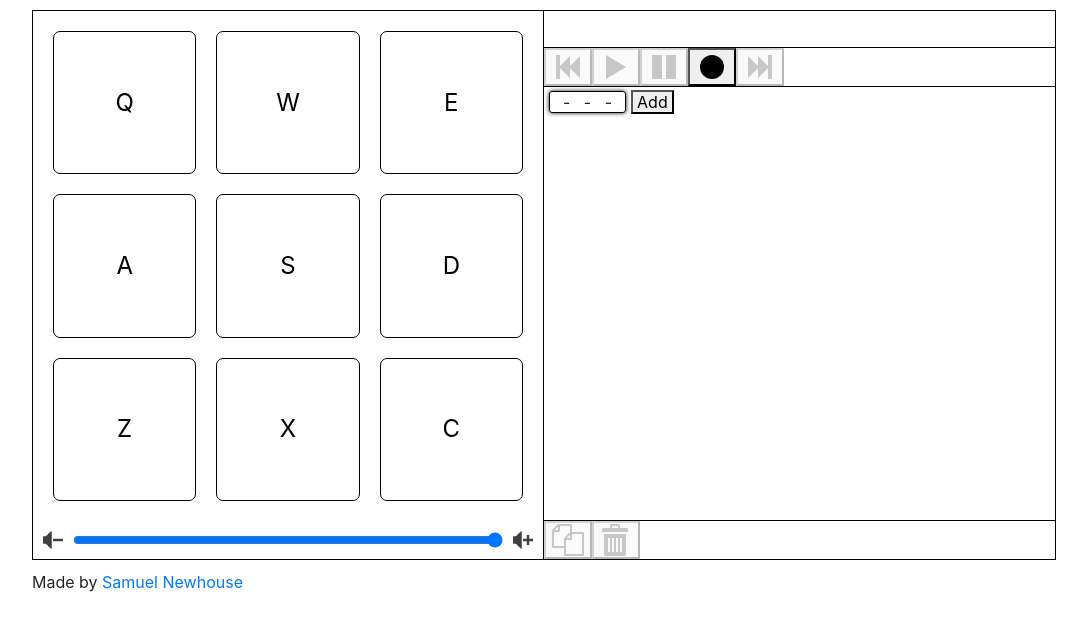
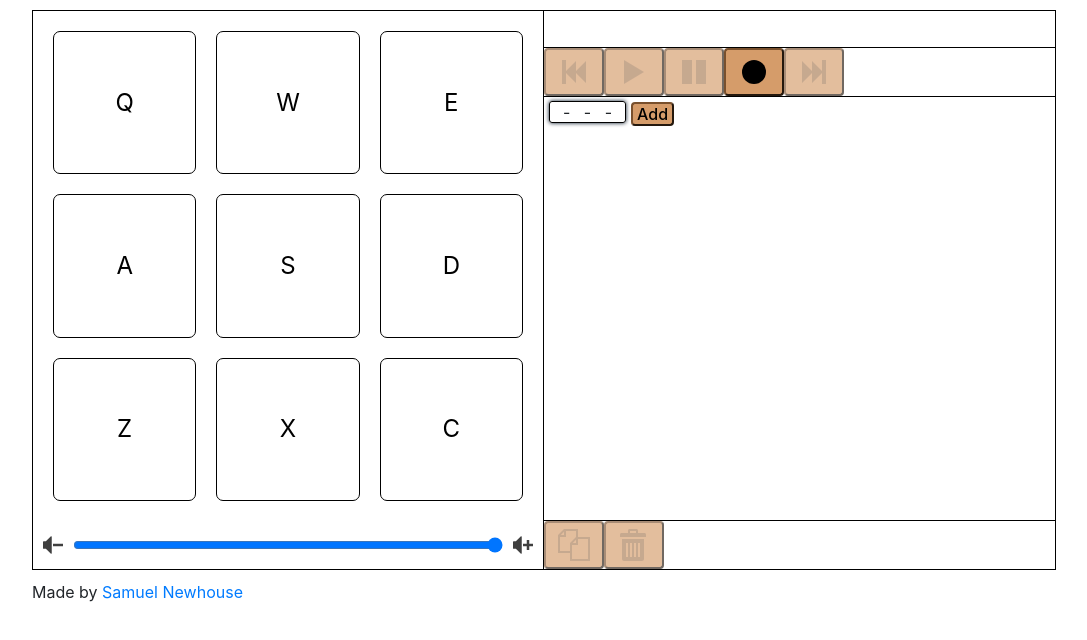
Before and after one commit to SamuelNewhouse/drum-machine, a React (Create React App) app: page / in a window 1280 px wide. Shown: the top 640 px of the page, without its empty margins (96-1183 px from the left). Built offline with nearby package versions, Linux system fonts and the light colour scheme.

Commit message:
Add and modify bootstrap btn style

```diff
--- a/src/Components/AddEntry.js
+++ b/src/Components/AddEntry.js
@@ -7,7 +7,7 @@ const AddEntry = ({ classes, name, delay, isBeingEdited, onMouseDown, startEdit
   return (
     <div className={classes} onMouseDown={onMouseDown}>
       <span className="info">{name} - {delay}</span>
-      <button type="button" className="edit" onClick={startEdit}>Add</button>
+      <button type="button" className="edit btn" onClick={startEdit}>Add</button>
       {isBeingEdited && <EntryForm/>}
     </div>
   )
--- a/src/Components/Button.js
+++ b/src/Components/Button.js
@@ -2,7 +2,7 @@ import React from 'react';
 
 const Button = ({ onMouseDown, alt, src, disabled }) => {
   return (
-    <button type="button" className="record-button" onMouseDown={onMouseDown} disabled={disabled}>
+    <button type="button" className="record-button btn" onMouseDown={onMouseDown} disabled={disabled}>
       <img alt={alt} src={src}></img>
     </button>
   )
--- a/src/Components/EntryForm.js
+++ b/src/Components/EntryForm.js
@@ -39,8 +39,8 @@ class EntryForm extends Component {
           <label htmlFor="delay">Delay</label>
           <input type="number" className="form-control" id="delay" min="0" max="3600000" step="1" defaultValue={delay}></input>
         </div>
-        <input type="submit" value="Save"></input>
-        <button type="button" onClick={exitEditMode} >Cancel</button>
+        <input className="btn" type="submit" value="Save"></input>
+        <button className="btn" type="button" onClick={exitEditMode} >Cancel</button>
       </form>
     )
   }
--- a/src/Components/RecordEntry.js
+++ b/src/Components/RecordEntry.js
@@ -7,8 +7,8 @@ const RecordEntry = ({ componentPosition, classes, name, delay, isBeingEdited, o
   return (
     <div className={classes} onMouseDown={onMouseDown}>
       <span className="info">{name} - {delay}</span>
-      <button type="button" className="edit" onClick={startEdit}>Edit</button>
-      <button type="button" className="delete" onClick={() => deleteEntry(componentPosition)}>X</button>
+      <button type="button" className="edit btn" onClick={startEdit}>Edit</button>
+      <button type="button" className="delete btn" onClick={() => deleteEntry(componentPosition)}>X</button>
       {isBeingEdited && <EntryForm/>}
     </div>
   )
--- a/src/index.scss
+++ b/src/index.scss
@@ -49,6 +49,30 @@ $black: #000;
   *:first-child {
     grid-row: 1 / 1;
     grid-column: 1 / 1;
+  }
+}
+
+
+.btn {
+  transition: all .15s ease-in-out;
+  font-weight: 500;
+  color: #000;
+  background: $orange;
+  border: 2px outset $brown;
+
+  &:hover:not(:disabled) {
+    background: scale-color($orange, $lightness: 20%);
+    border: 2px outset scale-color($brown, $lightness: 20%);;
+  }
+
+  &:focus {
+    box-shadow: none;
+  }
+
+  &:disabled {
+    img {
+      opacity: 0.2;
+    }
   }
 }
 
```
